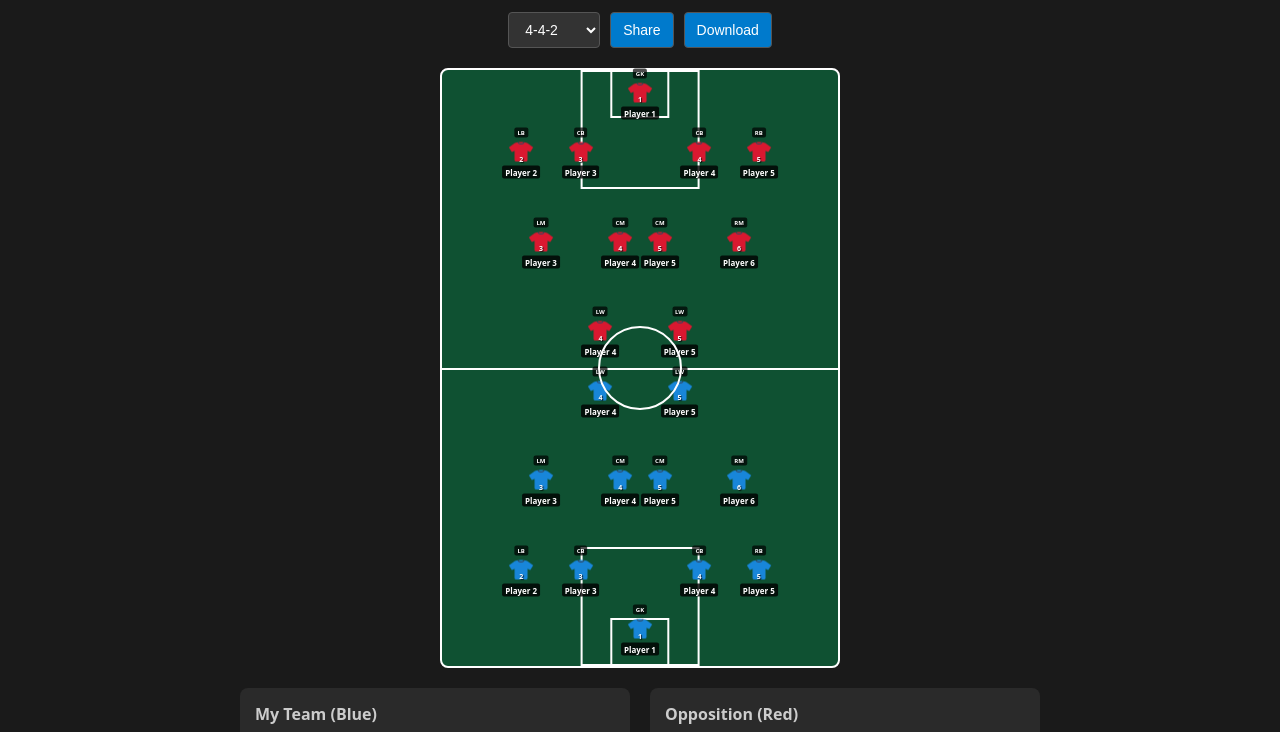
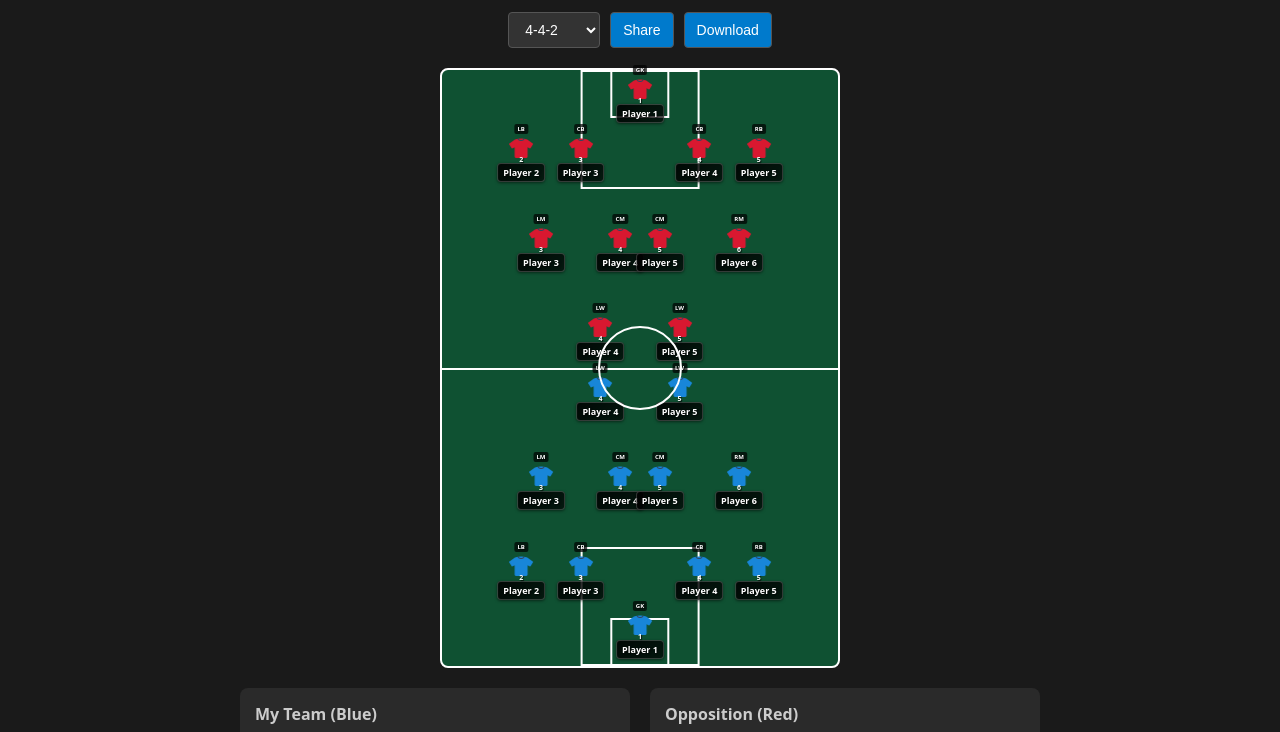
Before and after one commit to shafeek-tk/football-formation-builder, a plain HTML site: page index.html in a window 1280 px wide. Shown: the part 46-778 px from the top of the page. Drawn offline with Linux system fonts and the light colour scheme.

Commit message:
Enhance player name visibility with gradient background and hover effects

```diff
--- a/index.html
+++ b/index.html
@@ -33,7 +33,8 @@
         .opp-team .player-icon{background-image:url('red-jersey.png')}
         .player-number{position:absolute;top:50%;left:50%;transform:translate(-50%,-50%);font-size:min(1.8vw,7px);font-weight:bold;color:#fff;text-shadow:1px 1px 1px rgba(0,0,0,0.8)}
         .player-position-label{position:absolute;top:-12px;left:50%;transform:translateX(-50%);font-size:min(1.5vw,6px);font-weight:bold;color:#fff;background:rgba(0,0,0,0.7);padding:1px 3px;border-radius:2px;text-shadow:1px 1px 1px rgba(0,0,0,0.8);white-space:nowrap}
-        .player-name{font-size:min(2vw,8px);margin-top:2px;padding:1px 3px;background:rgba(0,0,0,0.8);border-radius:2px;color:#fff;font-weight:bold;max-width:50px;overflow:hidden;text-overflow:ellipsis;white-space:nowrap}
+        .player-name{font-size:min(2.2vw,9px);margin-top:3px;padding:2px 5px;background:linear-gradient(135deg,rgba(0,0,0,0.9),rgba(0,0,0,0.7));border-radius:4px;color:#fff;font-weight:bold;max-width:60px;overflow:hidden;text-overflow:ellipsis;white-space:nowrap;border:1px solid rgba(255,255,255,0.2);box-shadow:0 1px 3px rgba(0,0,0,0.5);text-shadow:1px 1px 2px rgba(0,0,0,0.8);transition:all 0.2s ease}
+        .player-name:hover{background:linear-gradient(135deg,rgba(0,0,0,0.95),rgba(0,0,0,0.8));border-color:rgba(255,255,255,0.4);box-shadow:0 2px 5px rgba(0,0,0,0.7);transform:scale(1.05)}
         .player-name-input{font-size:10px;margin-top:2px;padding:1px 3px;background:#fff;border-radius:2px;border:1px solid #007acc;color:#000;width:40px;text-align:center}
 
         .footer{position:fixed;bottom:5px;right:5px;font-size:8px;color:#888;opacity:0.6}
```
